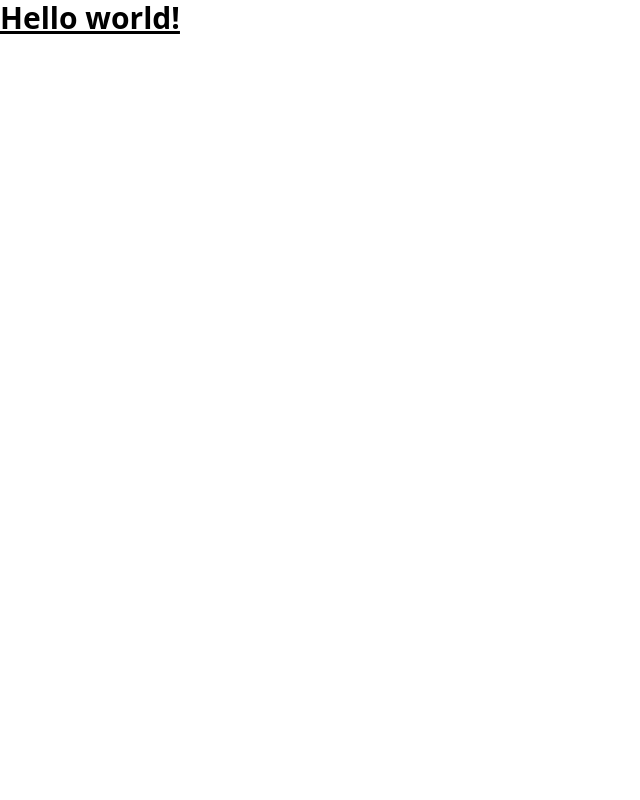
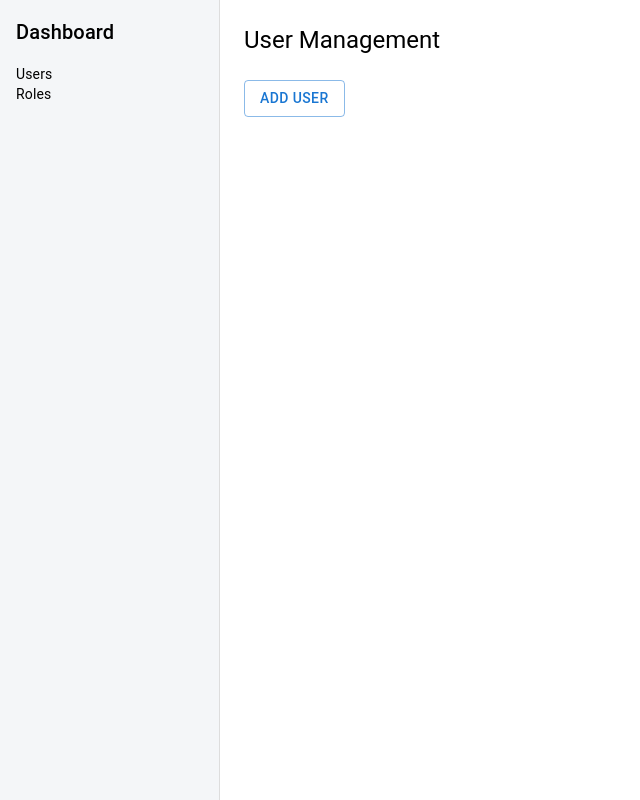
Before and after one commit to ChandaniM/rbac-organization-frontend, a React (Vite) app: page /dashboard in a window 1280 px wide. Shown: the whole page, without its empty margins (0-640 px from the left). Built offline with nearby package versions, Linux system fonts and the light colour scheme.

Commit message:
- default dashboard UI

```diff
--- a/package.json
+++ b/package.json
@@ -10,9 +10,14 @@
     "preview": "vite preview"
   },
   "dependencies": {
+    "@emotion/react": "^11.14.0",
+    "@emotion/styled": "^11.14.1",
+    "@mui/icons-material": "^7.3.6",
+    "@mui/material": "^7.3.6",
     "@tailwindcss/vite": "^4.1.18",
     "react": "^19.2.0",
     "react-dom": "^19.2.0",
+    "react-router-dom": "^7.11.0",
     "tailwindcss": "^4.1.18"
   },
   "devDependencies": {
--- a/src/App.tsx
+++ b/src/App.tsx
@@ -1,14 +1,8 @@
-import './App.css'
+import { RouterProvider } from "react-router-dom";
+import router from "./router";
 
-function App() {
+const App = () => {
+  return <RouterProvider router={router} />;
+};
 
-  return (
-    <>
-      <h1 className="text-3xl font-bold underline">
-        Hello world!
-      </h1>
-    </>
-  )
-}
-
-export default App
+export default App;
--- /dev/null
+++ b/src/components/AddUserForm.tsx
@@ -0,0 +1,91 @@
+import {
+  Box,
+  Button,
+  Checkbox,
+  FormControl,
+  FormControlLabel,
+  InputLabel,
+  MenuItem,
+  Select,
+  Stack,
+  TextField,
+  Typography,
+} from "@mui/material";
+
+type AddUserFormProps = {
+  onComplete?: (data: any) => void;
+  onClose?: () => void;
+};
+
+const AddUserForm: React.FC<AddUserFormProps> = ({ onComplete, onClose }) => {
+  const handleSubmit = (e: React.FormEvent) => {
+    e.preventDefault();
+
+    // dummy payload (UI only)
+    onComplete?.({
+      username: "",
+      email: "",
+      is_active: true,
+      role_id: "",
+      send_invite: true,
+    });
+  };
+
+  return (
+    <Box component='form' onSubmit={handleSubmit}>
+      <Stack spacing={3}>
+        <TextField
+          label='Username'
+          name='username'
+          placeholder='john_doe'
+          fullWidth
+          required
+        />
+        <TextField
+          label='Email Address'
+          name='email'
+          type='email'
+          placeholder='john@example.com'
+          fullWidth
+          required
+        />
+
+        {/* Status */}
+        <FormControl fullWidth>
+          <InputLabel>Status</InputLabel>
+          <Select name='is_active' label='Status' defaultValue='true'>
+            <MenuItem value='true'>Active</MenuItem>
+            <MenuItem value='false'>Inactive</MenuItem>
+          </Select>
+        </FormControl>
+
+        {/* Role */}
+        <FormControl fullWidth required>
+          <InputLabel>Role</InputLabel>
+          <Select name='role_id' label='Role' defaultValue=''>
+            <MenuItem value=''>Select role</MenuItem>
+            <MenuItem value={1}>Org Admin</MenuItem>
+            <MenuItem value={2}>Manager</MenuItem>
+            <MenuItem value={3}>Employee</MenuItem>
+          </Select>
+        </FormControl>
+
+        {/* Invite */}
+        <FormControlLabel
+          control={<Checkbox defaultChecked />}
+          label='Send email invitation'
+        />
+
+        {/* Actions */}
+        <Stack direction='row' spacing={2} justifyContent='flex-end'>
+          <Button onClick={onClose}>Cancel</Button>
+          <Button type='submit' variant='contained'>
+            Add User
+          </Button>
+        </Stack>
+      </Stack>
+    </Box>
+  );
+};
+
+export default AddUserForm;
--- /dev/null
+++ b/src/components/DynamicDialog.tsx
@@ -0,0 +1,75 @@
+import React from "react";
+import {
+  Dialog,
+  DialogTitle,
+  DialogContent,
+  IconButton,
+  Typography,
+  Box,
+} from "@mui/material";
+import CloseIcon from "@mui/icons-material/Close";
+
+export type DialogChildProps<T = any> = {
+    onClose?: () => void;
+    onComplete?: (data?: T) => void;
+  };
+
+type DialogHeader = {
+  title?: string | null;
+  subtitle?: string | null;
+};
+
+type DynamicDialogProps<T = any> = {
+  open: boolean;
+  header?: DialogHeader;
+  children: React.ReactElement<DialogChildProps<T>>;
+  onClose: () => void;
+  onComplete?: (data?: T) => void;
+};
+
+const DynamicDialog = <T,>({
+  open,
+  header,
+  children,
+  onClose,
+  onComplete,
+}: DynamicDialogProps<T>) => {
+  if (!open) return null;
+
+  return (
+    <Dialog open={open} onClose={onClose} fullWidth maxWidth="sm">
+      {/* Header */}
+      {(header?.title || header?.subtitle) && (
+        <DialogTitle>
+          <Box display="flex" justifyContent="space-between" alignItems="center">
+            <Box>
+              {header?.title && (
+                <Typography variant="h6">{header.title}</Typography>
+              )}
+              {header?.subtitle && (
+                <Typography variant="body2" color="text.secondary">
+                  {header.subtitle}
+                </Typography>
+              )}
+            </Box>
+
+            {/* Close button (always enabled) */}
+            <IconButton onClick={onClose}>
+              <CloseIcon />
+            </IconButton>
+          </Box>
+        </DialogTitle>
+      )}
+
+      {/* Body */}
+      <DialogContent dividers>
+        {React.cloneElement(children, {
+          onClose,
+          onComplete,
+        })}
+      </DialogContent>
+    </Dialog>
+  );
+};
+
+export default DynamicDialog;
--- /dev/null
+++ b/src/components/Sidebar.tsx
@@ -0,0 +1,24 @@
+import { Box, Typography } from "@mui/material";
+
+const Sidebar = () => {
+  return (
+    <Box
+      width={220}
+      bgcolor="#f4f6f8"
+      p={2}
+      borderRight="1px solid #ddd"
+    >
+      <Typography variant="h6">Dashboard</Typography>
+
+      <Typography variant="body2" mt={2}>
+        Users
+      </Typography>
+
+      <Typography variant="body2">
+        Roles
+      </Typography>
+    </Box>
+  );
+};
+
+export default Sidebar;
--- /dev/null
+++ b/src/features/addUser.tsx
@@ -0,0 +1,39 @@
+import { Button } from "@mui/material";
+import { useState } from "react";
+import AddUserForm from "../components/AddUserForm";
+import DynamicDialog from "../components/DynamicDialog";
+
+const AddUser = () => {
+  const [open, setOpen] = useState(false);
+  const handleClickOpen = () => {
+    setOpen(true);
+    console.log("AddUserBUtton Cliclks");
+
+  };
+
+  const handleComplete = (data: any) => {
+    console.log("Data from dialog:", data);
+    setOpen(false);
+  };
+
+  return (
+    <>
+      <Button variant='outlined' onClick={handleClickOpen}>
+        Add User
+      </Button>
+      <DynamicDialog
+        open={open}
+        header={{
+          title: "Add User",
+          subtitle: "Create a new organization user",
+        }}
+        onClose={() => setOpen(false)}
+        onComplete={handleComplete}
+      >
+        <AddUserForm/>
+
+      </DynamicDialog>
+    </>
+  );
+};
+export default AddUser;
--- /dev/null
+++ b/src/layouts/dashboardLayout.tsx
@@ -0,0 +1,23 @@
+import { Box, Typography } from "@mui/material";
+import AddUser from "../features/addUser";
+import Sidebar from "../components/Sidebar";
+const DashboardLayout = () => {
+  return (
+    <Box display="flex" height="100vh">
+       <Sidebar/>
+      <Box flex={1} p={3}>
+        <Box
+          display="flex"
+          justifyContent="space-between"
+          alignItems="center"
+          mb={3}
+        >
+          <Typography variant="h5">User Management</Typography>
+        </Box>
+        <AddUser />
+      </Box>
+    </Box>
+  );
+};
+
+export default DashboardLayout;
--- /dev/null
+++ b/src/pages/dashboard.tsx
@@ -0,0 +1,13 @@
+import DashboardLayout from "../layouts/dashboardLayout";
+
+const Dashboard = ()=>{
+
+    return (
+        <>
+        <div>
+            <DashboardLayout/>
+        </div>
+        </>
+    )
+}
+export default Dashboard;
--- /dev/null
+++ b/src/router.tsx
@@ -0,0 +1,12 @@
+import { createBrowserRouter } from "react-router-dom";
+const router = createBrowserRouter([
+  {
+    path: "/dashboard",
+    lazy: async () => {
+        const Dashboard = (await import("./pages/dashboard")).default;
+        return { Component: Dashboard };
+      },
+  },
+]);
+
+export default router;
```
Also changed, not shown: 1 other file (tests, documents, lock files or other folders).
